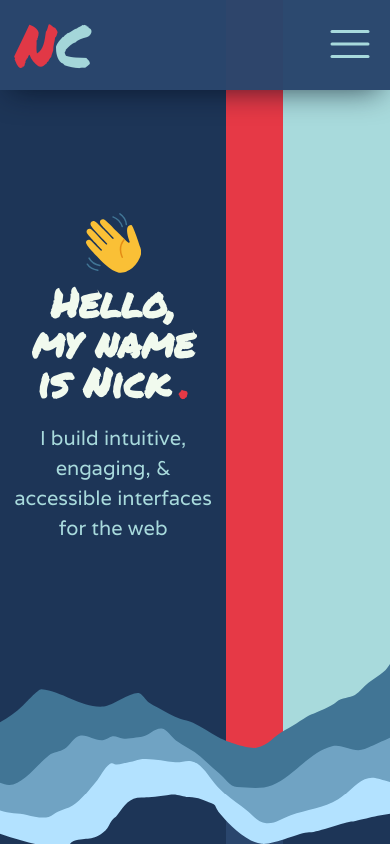
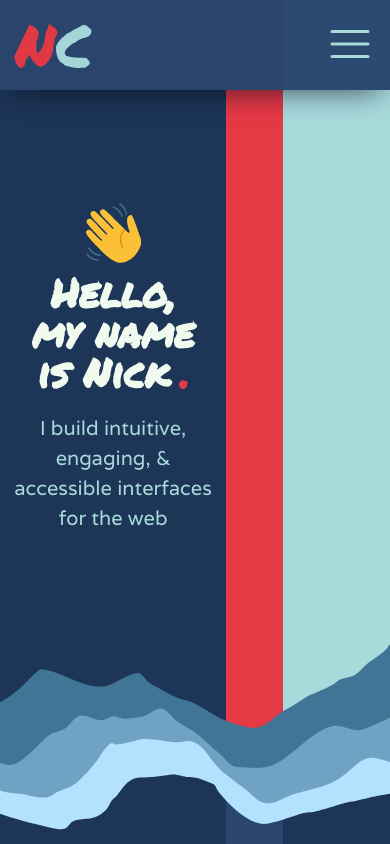
Before and after one commit to NickCalderone/developer-portfolio, a Nuxt app: page / in a window 390 px wide. Shown: the top 844 px of the page. Built offline with nearby package versions, Linux system fonts and the light colour scheme.

Commit message:
made .hero shorter on mobile to prevent urls at the bottom from covering

```diff
--- a/components/Hero.vue
+++ b/components/Hero.vue
@@ -210,7 +210,7 @@ export default {
 @media only screen and (max-width: 700px) {
 
 	.hero {
-		height: max(calc(100vh - 50px), 750px);
+		height: max(calc(100vh - 70px), 750px);
 	}
 
 	.hero-header-wrapper h1 {
```
